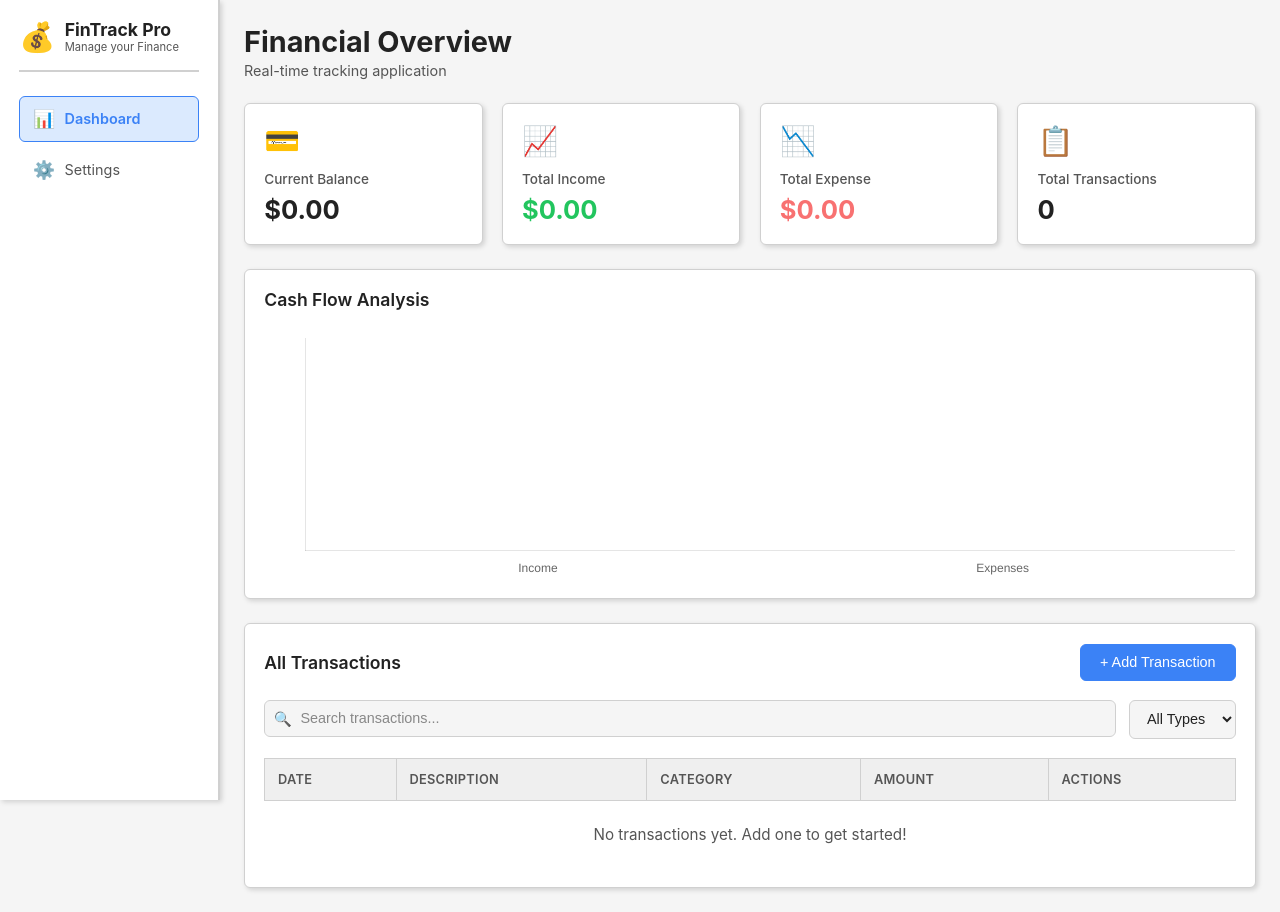
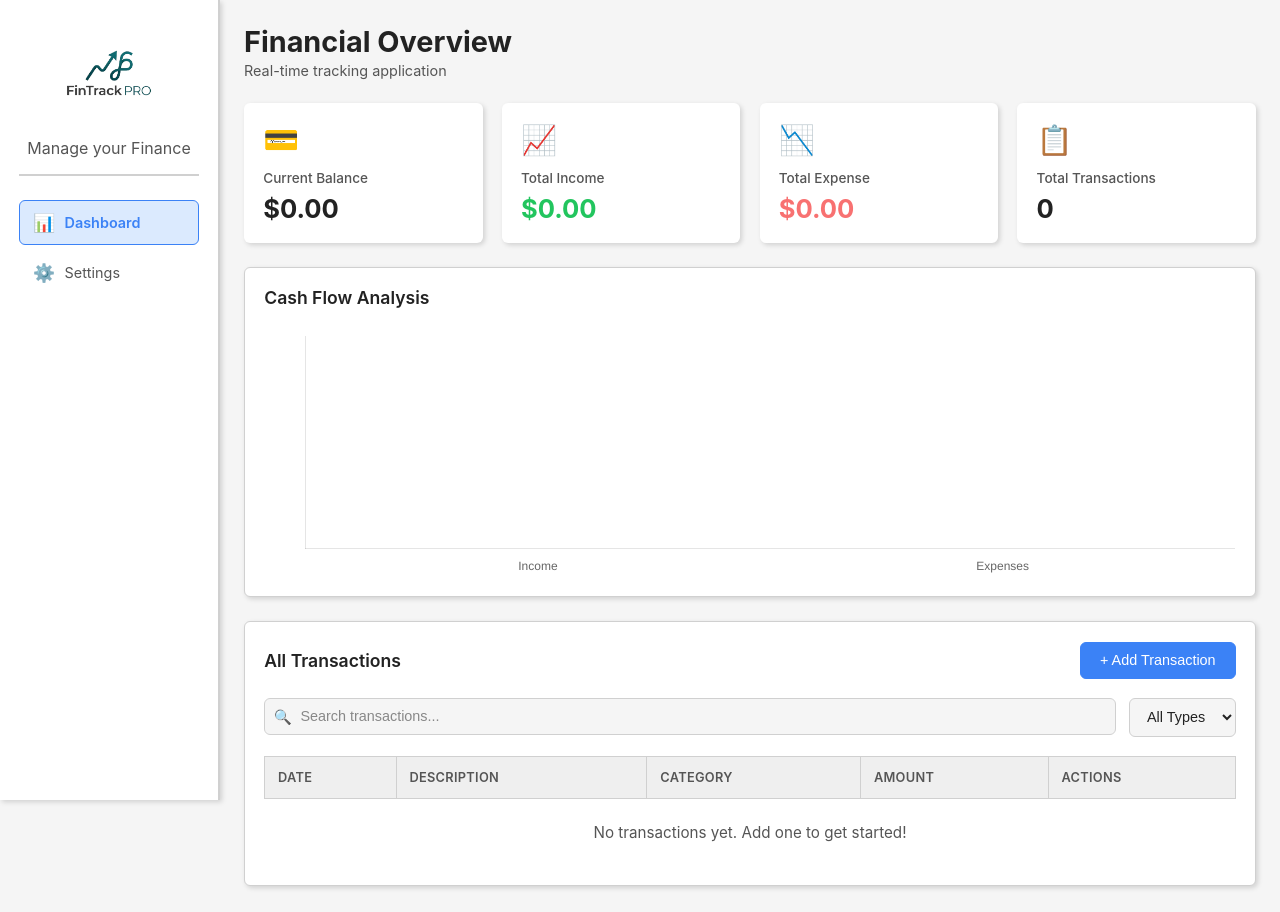
Before and after one commit to harshpurvak/FinTrack-PRO, a plain HTML site: page index.html in a window 1280 px wide. Drawn offline with nearby package versions, Linux system fonts and the light colour scheme.

Commit message:
images, css, and minor edits

```diff
--- a/index.html
+++ b/index.html
@@ -12,9 +12,8 @@
     <div class="container">
         <aside class="sidebar">
             <div class="logo">
-                <div class="logo-icon">💰</div>
+                <img class="logo-icon" src="images/fintrackLogo-removebg-preview.png" alt="FinTrack Pro logo">
                 <div class="logo-text">
-                    <h1>FinTrack Pro</h1>
                     <p>Manage your Finance</p>
                 </div>
             </div>
--- a/style.css
+++ b/style.css
@@ -46,6 +46,7 @@ body {
 
 .logo {
     display: flex;
+    flex-direction: column;
     align-items: center;
     gap: 0.6rem;
     margin-bottom: 1.5rem;
@@ -54,17 +55,15 @@ body {
 }
 
 .logo-icon {
-    font-size: 1.8rem;
-}
-
-.logo-text h1 {
-    font-size: 1.1rem;
-    font-weight: 700;
-    color: #222222;
+    width: 100%;
+    height: 100%;
+    flex: 0 0 auto;
+    object-fit: cover;
+    border-radius: 6px;
 }
 
 .logo-text p {
-    font-size: 0.7rem;
+    font-size: 1rem;
     color: #555555;
 }
 
@@ -137,14 +136,10 @@ body.dark-mode .nav-item.active {
     gap: 1.5rem;
 }
 
-/* Preferences Sidebar */
 .preferences-sidebar {
     display: none;
 }
 
-/* ============================================
-   CARDS GRID
-   ============================================ */
 .cards-grid {
     display: grid;
     grid-template-columns: repeat(auto-fit, minmax(220px, 1fr));
@@ -157,12 +152,9 @@ body.dark-mode .nav-item.active {
     border-radius: 6px;
     padding: 1.2rem;
     box-shadow: 2px 2px 5px rgba(0, 0, 0, 0.15);
-    transition: transform 0.15s, box-shadow 0.15s;
-    border: 1px solid #d0d0d0;
 }
 
 .card:hover {
-    transform: translateY(-2px);
     box-shadow: 3px 3px 8px rgba(0, 0, 0, 0.2);
 }
 
@@ -202,9 +194,6 @@ body.dark-mode .nav-item.active {
     color: #f87171;
 }
 
-/* ============================================
-   CHART SECTION
-   ============================================ */
 .chart-section {
     background-color: #ffffff;
     border-radius: 6px;
@@ -225,9 +214,7 @@ body.dark-mode .nav-item.active {
     max-height: 250px;
 }
 
-/* ============================================
-   TRANSACTIONS SECTION
-   ============================================ */
+
 .transactions-section {
     background-color: #ffffff;
     border-radius: 6px;
@@ -293,9 +280,6 @@ body.dark-mode .nav-item.active {
     cursor: pointer;
 }
 
-/* ============================================
-   TRANSACTIONS TABLE
-   ============================================ */
 .transactions-table {
     width: 100%;
     border-collapse: collapse;
@@ -398,9 +382,6 @@ body.dark-mode .nav-item.active {
     font-size: 0.95rem;
 }
 
-/* ============================================
-   BUTTONS
-   ============================================ */
 .btn {
     padding: 0.6rem 1.2rem;
     border: 1px solid;
@@ -446,9 +427,9 @@ body.dark-mode .nav-item.active {
     font-size: 0.8rem;
 }
 
-/* ============================================
+/* =
    THEME TOGGLE BUTTON
-   ============================================ */
+   = */
 .theme-toggle-btn {
     border: 1px solid #3b82f6;
     background-color: #ffffff;
@@ -481,9 +462,9 @@ body.dark-mode .theme-toggle-btn[aria-pressed="true"] {
     color: white;
 }
 
-/* ============================================
+/* =
    MODAL
-   ============================================ */
+   = */
 .modal {
     display: none;
     position: fixed;
@@ -538,9 +519,9 @@ body.dark-mode .theme-toggle-btn[aria-pressed="true"] {
     color: #222222;
 }
 
-/* ============================================
+/* =
    FORM
-   ============================================ */
+   == */
 #transaction-form {
     padding: 1.2rem;
 }
@@ -584,9 +565,7 @@ body.dark-mode .theme-toggle-btn[aria-pressed="true"] {
     border-top: 1px solid #d0d0d0;
 }
 
-/* ============================================
-   SETTINGS SECTION
-   ============================================ */
+
 .settings-section {
     display: flex;
     flex-direction: column;
@@ -654,9 +633,6 @@ body.dark-mode .theme-toggle-btn[aria-pressed="true"] {
     border-top: 1px solid #d0d0d0;
 }
 
-/* ============================================
-   RESPONSIVE DESIGN
-   ============================================ */
 @media (max-width: 1200px) {
     .container {
         grid-template-columns: 200px 1fr 0px;
```
Also changed, not shown: images/fintrackLogo-removebg-preview.png (added).
